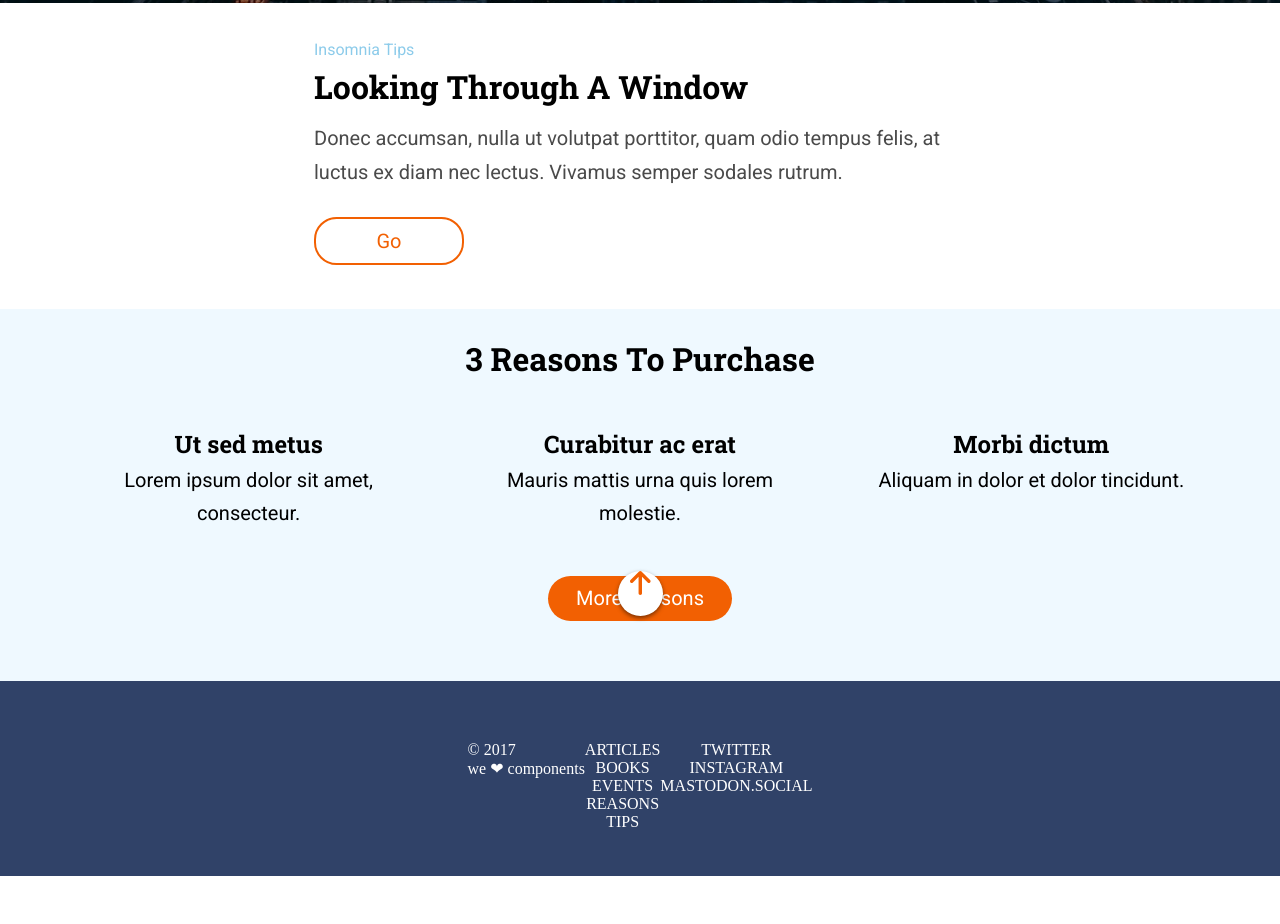
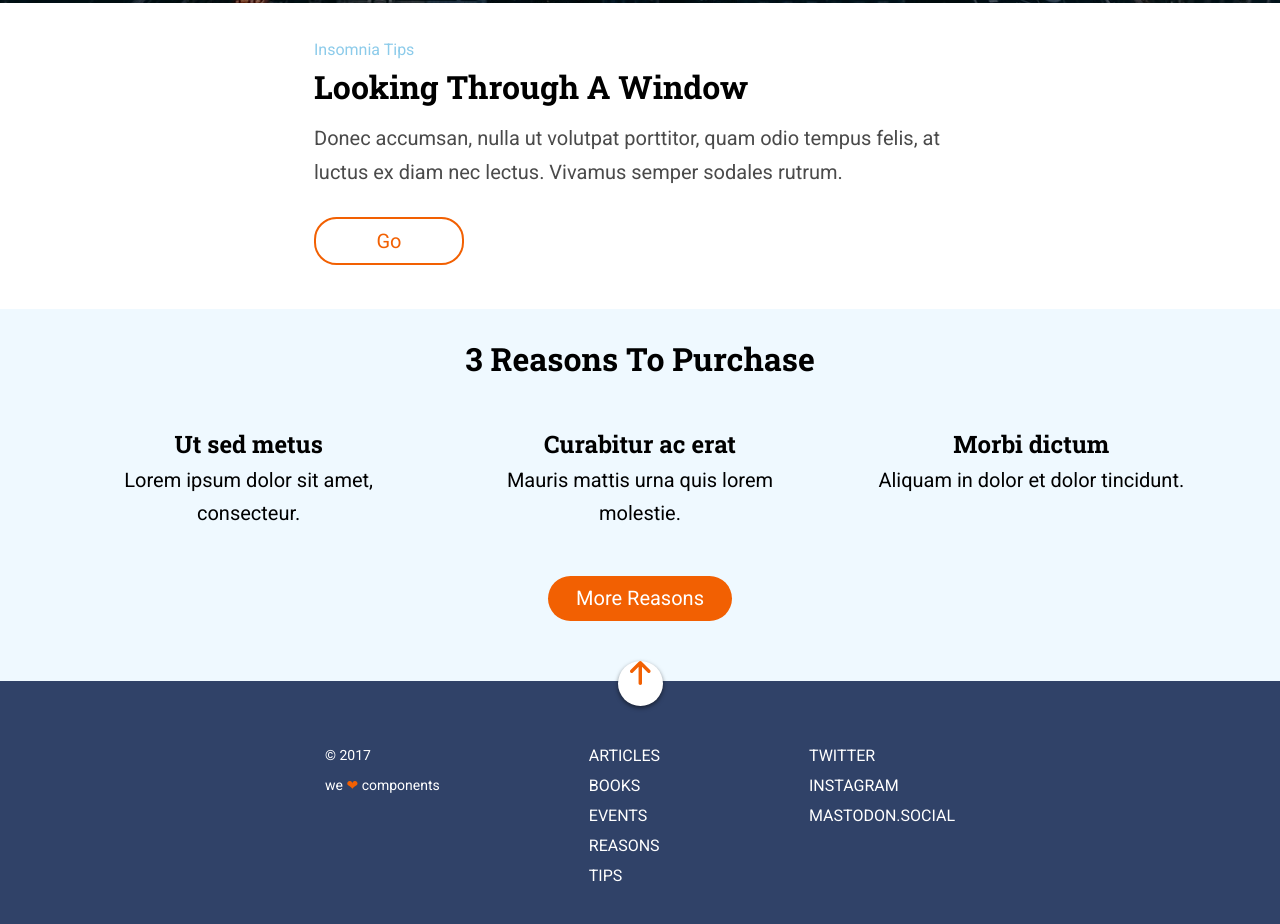
Before and after one commit to Adalab/modulo-1-evaluacion-final-margamb, a website: page src/html/index.html in a window 1280 px wide. Shown: the part 797-1721 px from the top of the page. Before the commit the page ends 1673 px from the top, so only its background shows below. Drawn offline with nearby package versions, Linux system fonts and the light colour scheme; files that its build step writes are made by us from their sources; files whose address does not match are found by name.

Commit message:
Add css to footer

```diff
--- a/src/html/partials/footer.html
+++ b/src/html/partials/footer.html
@@ -9,35 +9,31 @@
   </div>
 
 <div class="footer__ul">
-  <nav>
+  <nav class="footer__uls">
     <ul class="fotter__ul--one">
       <li class="footer__ul--one--list">
         <a href="https://adalab.es/" title="Articulos de adalab">Articles</a>
       </li>
-    </ul>
-    <ul>
+
       <li class="footer__ul--one--list">
         <a href="https://adalab.es/" title="Libros de adalab">Books</a>
       </li>
-    </ul>
-    <ul>
+
       <li class="footer__ul--one--list">
         <a href="https://adalab.es/" title="Eventos de adalab">Events</a>
       </li>
-    </ul>
-    <ul>
+
       <li class="footer__ul--one--list">
         <a href="https://adalab.es/" title="Reason de adalab">Reasons</a>
       </li>
-    </ul>
-    <ul>
+
       <li class="footer__ul--one--list">
         <a href="https://adalab.es/" title="Tips de adalab">Tips</a>
       </li>
     </ul>
   </nav>
 
-  <nav>
+  <nav class="footer__uls">
     <ul class="fotter__ul--two">
       <li class="footer__ul--two--list">
         <a href="https://adalab.es/" title="Twitter de adalab">Twitter</a>
@@ -55,7 +51,7 @@
 
   <div class="footer__copy">
     <p>&copy; 2017</p>
-    <p>we <span>&#10084</span> components</p>
+    <p>we <span class="footer-heart">&#10084</span> components</p>
   </div>
 
 </div>
--- a/src/scss/layout/_footer.scss
+++ b/src/scss/layout/_footer.scss
@@ -11,6 +11,10 @@
 
 .footer__ul--one {
   list-style: none;
+}
+
+.footer__uls {
+  padding-bottom: 30px;
 }
 
 a,
@@ -31,32 +35,64 @@ a,
   flex-direction: column;
   align-items: center;
   position: absolute;
-  bottom: 260px;
+  bottom: 440px;
 }
 
 .footer__copy {
-  color: white;
+  text-align: center;
+  font-family: 'Roboto', sans-serif;
+  font-size: 14px;
+  font-weight: normal;
+  font-stretch: normal;
+  font-style: normal;
+  line-height: 2.14;
+  letter-spacing: normal;
+  text-align: center;
+  color: #ffffff;
 }
 
 .footer__ul--one--list,
 .footer__ul--two--list {
   list-style: none;
   text-align: center;
+  font-family: 'Roboto', sans-serif;
+  font-size: 16px;
+  font-weight: normal;
+  font-stretch: normal;
+  font-style: normal;
+  line-height: 1.88;
+  letter-spacing: normal;
+  text-align: center;
+  color: #ffffff;
+}
+.footer-heart {
+  color: #f26002;
 }
 
 @media all and (min-width: 768px) {
+  .fotter {
+    padding: 45px 39px 45px 39px;
+  }
   .footer__ul {
+    width: 630px;
     display: flex;
+    justify-content: space-between;
   }
+
+  .footer__ul--one--list,
+  .footer__ul--two--list {
+    text-align: left;
+  }
+
   .footer__copy {
     order: -1;
   }
+
+  .footer__img {
+    bottom: 260px;
+  }
+
+  .footer__copy {
+    text-align: left;
+  }
 }
-// .page__footer {
-//   position: fixed;
-//   left: 0;
-//   bottom: 0;
-//   width: 100vw;
-//   padding: 1rem;
-//   color: $color-secondary;
-// }
```
